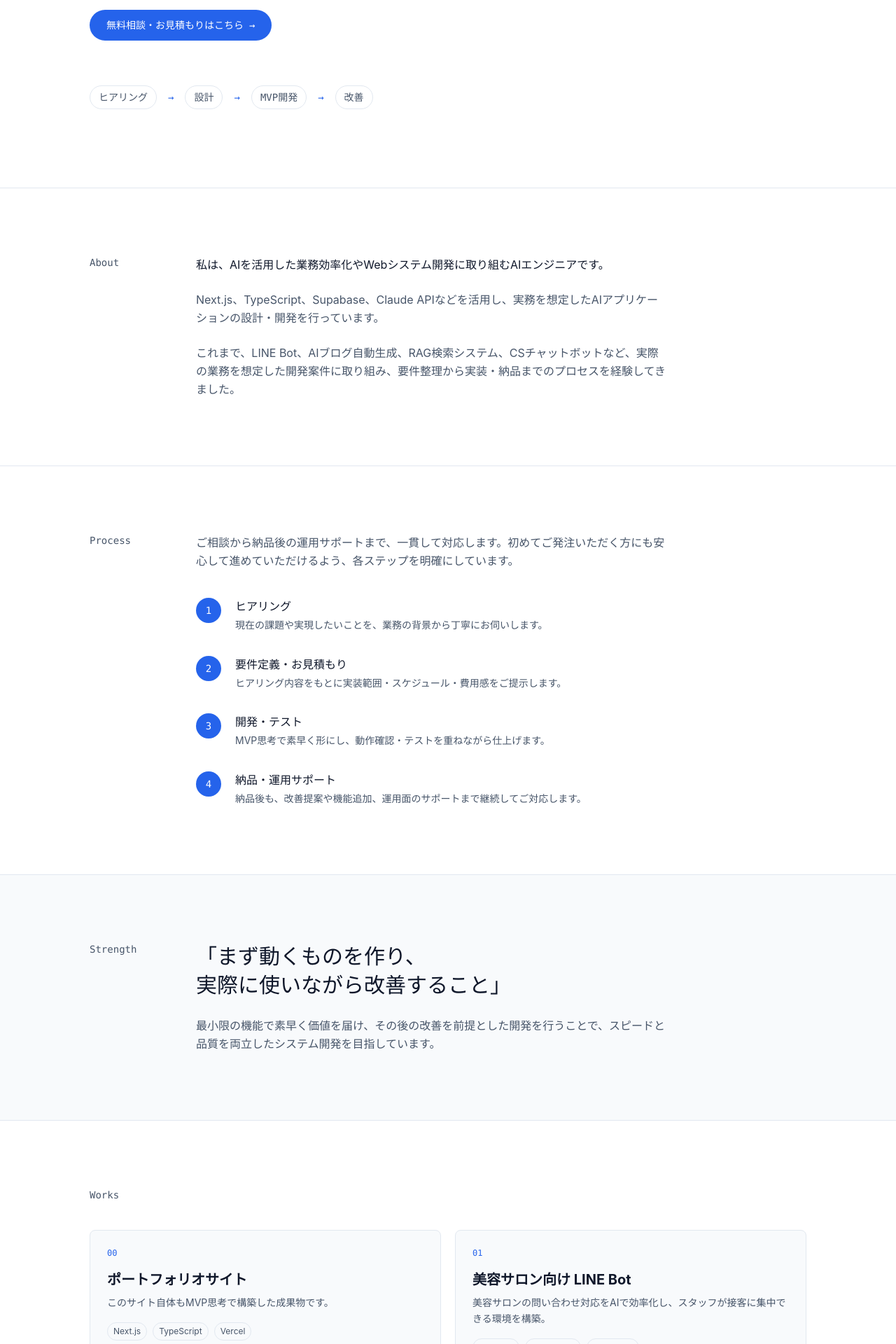
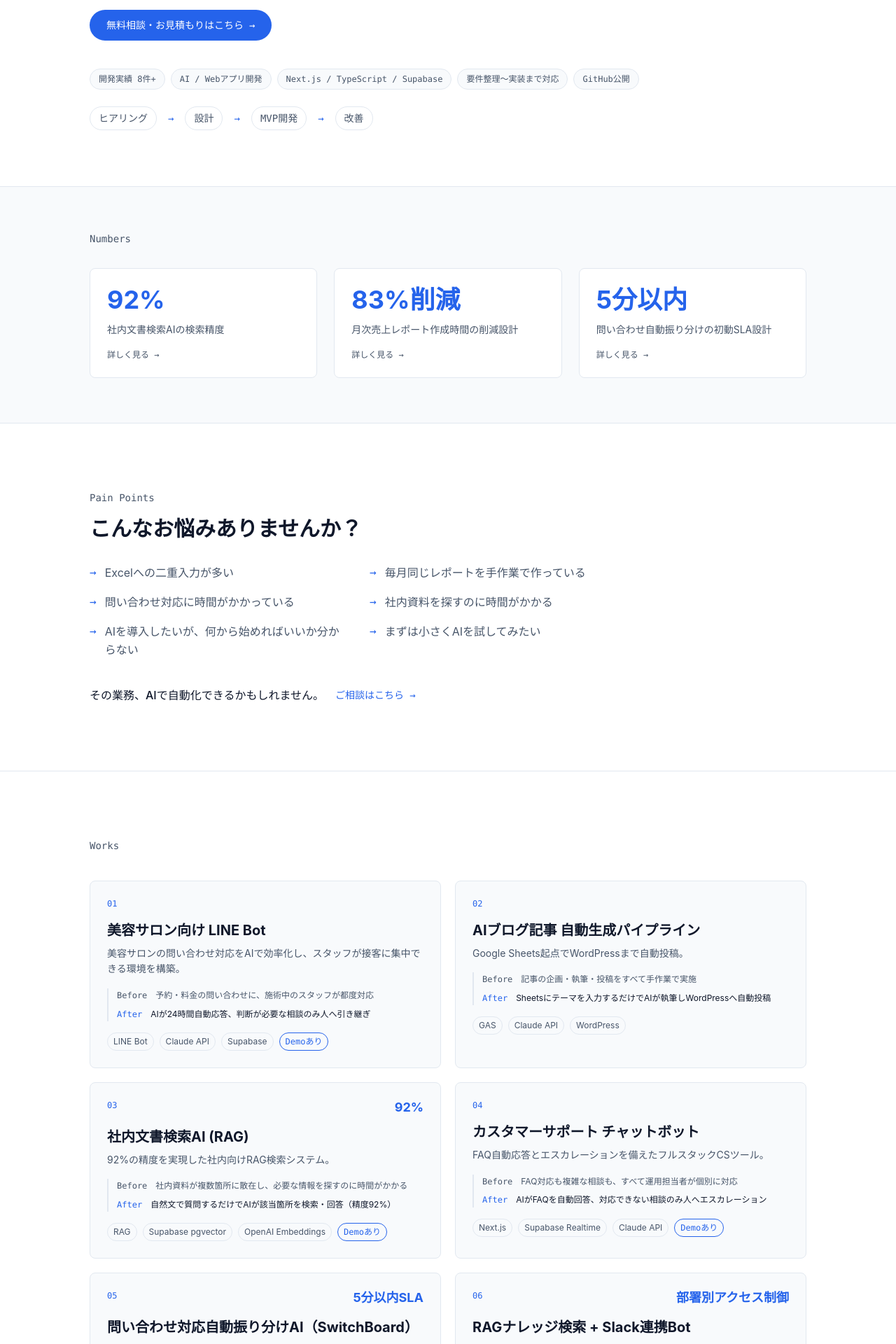
Before and after one commit to nobunori47/ai-engineer-portfolio, a Next.js app: page / in a window 1280 px wide. Shown: the part 480-2400 px from the top of the page at 70% size. Built offline with nearby package versions, Linux system fonts and the light colour scheme.

Commit message:
サイト構成を営業ツール化: Hero具体化/実績数字/Before-After/Services具体化/Contact強化ほか

```diff
--- a/app/page.tsx
+++ b/app/page.tsx
@@ -1,5 +1,57 @@
 import Link from "next/link";
 import { cases } from "@/lib/cases";
+
+const workCases = cases.filter((c) => c.slug !== "case-0-portfolio");
+
+const highlights = [
+  {
+    number: "92%",
+    label: "社内文書検索AIの検索精度",
+    href: "/works/case-3-rag-search",
+  },
+  {
+    number: "83%削減",
+    label: "月次売上レポート作成時間の削減設計",
+    href: "/works/case-7-sales-dashboard",
+  },
+  {
+    number: "5分以内",
+    label: "問い合わせ自動振り分けの初動SLA設計",
+    href: "/works/case-5-switchboard-notification-hub",
+  },
+];
+
+const painPoints = [
+  "Excelへの二重入力が多い",
+  "毎月同じレポートを手作業で作っている",
+  "問い合わせ対応に時間がかかっている",
+  "社内資料を探すのに時間がかかる",
+  "AIを導入したいが、何から始めればいいか分からない",
+  "まずは小さくAIを試してみたい",
+];
+
+const services = [
+  {
+    name: "AIチャットボット",
+    desc: "FAQ・問い合わせ対応をAIで自動化",
+  },
+  {
+    name: "社内RAG検索",
+    desc: "社内文書・マニュアルをAIで検索・回答",
+  },
+  {
+    name: "業務自動化",
+    desc: "Excel・スプレッドシート・メールなどの定型業務を自動化",
+  },
+  {
+    name: "AIダッシュボード",
+    desc: "売上・顧客データをAIが分析しレポート化",
+  },
+  {
+    name: "Webアプリ・MVP開発",
+    desc: "新規サービスのプロトタイプ〜MVPを一気通貫で開発",
+  },
+];
 
 export default function Home() {
   return (
@@ -20,19 +72,18 @@ export default function Home() {
       </header>
 
       {/* Hero */}
-      <section className="pt-40 pb-28 px-6 border-b border-[var(--color-border)]">
+      <section className="pt-40 pb-20 px-6 border-b border-[var(--color-border)]">
         <div className="max-w-5xl mx-auto">
           <p className="font-[family-name:var(--font-mono)] text-sm text-[var(--color-accent)] mb-6">
             AI Engineer
           </p>
           <h1 className="font-[family-name:var(--font-display)] text-4xl sm:text-6xl font-bold leading-[1.15] max-w-3xl">
-            AIで業務を
+            AIで、面倒な業務を
             <br />
-            もっとシンプルに。
+            自動化します。
           </h1>
           <p className="mt-8 text-lg text-[var(--color-text-sub)] max-w-xl leading-relaxed">
-            AIを活用したWebアプリケーションや業務効率化システムを設計・開発しています。
-            ヒアリングから設計、MVP開発、改善まで一貫して対応し、実務で使えるシステムを短期間で形にします。
+            AIチャットボット・社内RAG検索・業務自動化システムなどを、要件のヒアリングから設計・開発・改善まで一貫して対応します。実務で使えるシステムを短期間で形にします。
           </p>
 
           <div className="mt-8">
@@ -45,8 +96,26 @@ export default function Home() {
             </a>
           </div>
 
+          {/* Trust badges */}
+          <div className="mt-10 flex items-center gap-2 flex-wrap font-[family-name:var(--font-mono)] text-xs text-[var(--color-text-sub)]">
+            {[
+              `開発実績 ${workCases.length}件+`,
+              "AI / Webアプリ開発",
+              "Next.js / TypeScript / Supabase",
+              "要件整理〜実装まで対応",
+              "GitHub公開",
+            ].map((badge) => (
+              <span
+                key={badge}
+                className="px-3 py-1.5 rounded-full border border-[var(--color-border)] bg-[var(--color-bg-card)]"
+              >
+                {badge}
+              </span>
+            ))}
+          </div>
+
           {/* Process line — signature element */}
-          <div className="mt-16 flex items-center gap-2 sm:gap-4 flex-wrap font-[family-name:var(--font-mono)] text-xs sm:text-sm text-[var(--color-text-sub)]">
+          <div className="mt-6 flex items-center gap-2 sm:gap-4 flex-wrap font-[family-name:var(--font-mono)] text-xs sm:text-sm text-[var(--color-text-sub)]">
             {["ヒアリング", "設計", "MVP開発", "改善"].map((step, i) => (
               <div key={step} className="flex items-center gap-2 sm:gap-4">
                 <span className="px-3 py-1.5 border border-[var(--color-border)] rounded-full">
@@ -56,6 +125,151 @@ export default function Home() {
               </div>
             ))}
           </div>
+        </div>
+      </section>
+
+      {/* Numbers */}
+      <section className="py-16 px-6 border-b border-[var(--color-border)] bg-[var(--color-bg-card)]">
+        <div className="max-w-5xl mx-auto">
+          <p className="font-[family-name:var(--font-mono)] text-sm text-[var(--color-text-sub)] mb-8">
+            Numbers
+          </p>
+          <div className="grid sm:grid-cols-3 gap-6">
+            {highlights.map((h) => (
+              <Link
+                key={h.href}
+                href={h.href}
+                className="group block rounded-lg border border-[var(--color-border)] bg-[var(--color-bg)] p-6 hover:border-[var(--color-accent)] transition-colors"
+              >
+                <p className="font-[family-name:var(--font-display)] text-4xl font-bold text-[var(--color-accent)]">
+                  {h.number}
+                </p>
+                <p className="mt-3 text-sm text-[var(--color-text-sub)] leading-relaxed">
+                  {h.label}
+                </p>
+                <p className="mt-4 text-xs font-[family-name:var(--font-mono)] text-[var(--color-text-sub)] group-hover:text-[var(--color-accent)] transition-colors">
+                  詳しく見る →
+                </p>
+              </Link>
+            ))}
+          </div>
+        </div>
+      </section>
+
+      {/* Pain points */}
+      <section className="py-24 px-6 border-b border-[var(--color-border)]">
+        <div className="max-w-5xl mx-auto">
+          <p className="font-[family-name:var(--font-mono)] text-sm text-[var(--color-text-sub)] mb-4">
+            Pain Points
+          </p>
+          <h2 className="font-[family-name:var(--font-display)] text-2xl sm:text-3xl font-bold">
+            こんなお悩みありませんか？
+          </h2>
+          <ul className="mt-8 grid sm:grid-cols-2 gap-x-8 gap-y-4 max-w-3xl">
+            {painPoints.map((p) => (
+              <li key={p} className="flex gap-3 leading-relaxed text-[var(--color-text-sub)]">
+                <span className="text-[var(--color-accent)] font-[family-name:var(--font-mono)] shrink-0">→</span>
+                {p}
+              </li>
+            ))}
+          </ul>
+          <div className="mt-10 flex items-center gap-4 flex-wrap">
+            <p className="font-medium">
+              その業務、AIで自動化できるかもしれません。
+            </p>
+            <a
+              href="#contact"
+              className="inline-flex items-center gap-2 text-sm font-[family-name:var(--font-mono)] text-[var(--color-accent)] hover:opacity-80 transition-opacity"
+            >
+              ご相談はこちら →
+            </a>
+          </div>
+        </div>
+      </section>
+
+      {/* Works */}
+      <section id="works" className="py-24 px-6 border-b border-[var(--color-border)]">
+        <div className="max-w-5xl mx-auto">
+          <p className="font-[family-name:var(--font-mono)] text-sm text-[var(--color-text-sub)] mb-10">
+            Works
+          </p>
+          <div className="grid sm:grid-cols-2 gap-5">
+            {workCases.map((c) => (
+              <Link
+                key={c.slug}
+                href={`/works/${c.slug}`}
+                className="group block p-6 rounded-lg border border-[var(--color-border)] bg-[var(--color-bg-card)] hover:border-[var(--color-accent)] transition-colors"
+              >
+                <div className="flex items-start justify-between gap-3">
+                  <span className="font-[family-name:var(--font-mono)] text-xs text-[var(--color-accent)]">
+                    {c.number}
+                  </span>
+                  {c.metric && (
+                    <span className="font-[family-name:var(--font-display)] text-lg font-bold text-[var(--color-accent)] text-right leading-tight">
+                      {c.metric}
+                    </span>
+                  )}
+                </div>
+                <h3 className="mt-4 font-[family-name:var(--font-display)] text-xl font-bold group-hover:text-[var(--color-accent)] transition-colors">
+                  {c.title}
+                </h3>
+                <p className="mt-2 text-sm text-[var(--color-text-sub)] leading-relaxed">
+                  {c.oneLiner}
+                </p>
+
+                {c.beforeAfter && (
+                  <div className="mt-4 flex flex-col gap-1.5 text-xs leading-relaxed border-l-2 border-[var(--color-border)] pl-3">
+                    <p className="text-[var(--color-text-sub)]">
+                      <span className="font-[family-name:var(--font-mono)] text-[var(--color-text-sub)]">Before　</span>
+                      {c.beforeAfter.before}
+                    </p>
+                    <p>
+                      <span className="font-[family-name:var(--font-mono)] text-[var(--color-accent)]">After　</span>
+                      {c.beforeAfter.after}
+                    </p>
+                  </div>
+                )}
+
+                <div className="mt-4 flex flex-wrap gap-2">
+                  {c.tags.map((tag) => (
+                    <span
+                      key={tag}
+                      className="text-xs px-2 py-1 rounded-full border border-[var(--color-border)] text-[var(--color-text-sub)]"
+                    >
+                      {tag}
+                    </span>
+                  ))}
+                  {c.demo && (
+                    <span className="text-xs px-2 py-1 rounded-full border border-[var(--color-accent)] text-[var(--color-accent)] font-[family-name:var(--font-mono)]">
+                      Demoあり
+                    </span>
+                  )}
+                </div>
+              </Link>
+            ))}
+          </div>
+        </div>
+      </section>
+
+      {/* Services */}
+      <section id="services" className="py-24 px-6 border-b border-[var(--color-border)] bg-[var(--color-bg-card)]">
+        <div className="max-w-5xl mx-auto grid sm:grid-cols-[120px_1fr] gap-8">
+          <p className="font-[family-name:var(--font-mono)] text-sm text-[var(--color-text-sub)]">
+            Services
+          </p>
+          <ul className="max-w-2xl space-y-5">
+            {services.map((service) => (
+              <li key={service.name} className="flex gap-3 leading-relaxed">
+                <span className="text-[var(--color-accent)] font-[family-name:var(--font-mono)] shrink-0">→</span>
+                <span>
+                  <span className="font-medium">{service.name}</span>
+                  <span className="block text-sm text-[var(--color-text-sub)] mt-0.5">
+                    {service.desc}
+                  </span>
+                </span>
+              </li>
+            ))}
+          </ul>
         </div>
       </section>
 
@@ -74,6 +288,25 @@ export default function Home() {
             </p>
             <p className="leading-relaxed text-[var(--color-text-sub)]">
             これまで、LINE Bot、AIブログ自動生成、RAG検索システム、CSチャットボットなど、実際の業務を想定した開発案件に取り組み、要件整理から実装・納品までのプロセスを経験してきました。
+            </p>
+          </div>
+        </div>
+      </section>
+
+      {/* Strength */}
+      <section className="py-24 px-6 border-b border-[var(--color-border)] bg-[var(--color-bg-card)]">
+        <div className="max-w-5xl mx-auto grid sm:grid-cols-[120px_1fr] gap-8">
+          <p className="font-[family-name:var(--font-mono)] text-sm text-[var(--color-text-sub)]">
+            Strength
+          </p>
+          <div className="max-w-2xl">
+            <p className="font-[family-name:var(--font-display)] text-2xl sm:text-3xl font-medium leading-snug">
+              「まず動くものを作り、
+              <br />
+              実際に使いながら改善すること」
+            </p>
+            <p className="mt-6 leading-relaxed text-[var(--color-text-sub)]">
+              最小限の機能で素早く価値を届け、その後の改善を前提とした開発を行うことで、スピードと品質を両立したシステム開発を目指しています。
             </p>
           </div>
         </div>
@@ -129,93 +362,6 @@ export default function Home() {
         </div>
       </section>
 
-      {/* Strength */}
-      <section className="py-24 px-6 border-b border-[var(--color-border)] bg-[var(--color-bg-card)]">
-        <div className="max-w-5xl mx-auto grid sm:grid-cols-[120px_1fr] gap-8">
-          <p className="font-[family-name:var(--font-mono)] text-sm text-[var(--color-text-sub)]">
-            Strength
-          </p>
-          <div className="max-w-2xl">
-            <p className="font-[family-name:var(--font-display)] text-2xl sm:text-3xl font-medium leading-snug">
-              「まず動くものを作り、
-              <br />
-              実際に使いながら改善すること」
-            </p>
-            <p className="mt-6 leading-relaxed text-[var(--color-text-sub)]">
-              最小限の機能で素早く価値を届け、その後の改善を前提とした開発を行うことで、スピードと品質を両立したシステム開発を目指しています。
-            </p>
-          </div>
-        </div>
-      </section>
-
-      {/* Works */}
-      <section id="works" className="py-24 px-6 border-b border-[var(--color-border)]">
-        <div className="max-w-5xl mx-auto">
-          <p className="font-[family-name:var(--font-mono)] text-sm text-[var(--color-text-sub)] mb-10">
-            Works
-          </p>
-          <div className="grid sm:grid-cols-2 gap-5">
-            {cases.map((c) => (
-              <Link
-                key={c.slug}
-                href={`/works/${c.slug}`}
-                className="group block p-6 rounded-lg border border-[var(--color-border)] bg-[var(--color-bg-card)] hover:border-[var(--color-accent)] transition-colors"
-              >
-                <div className="flex items-start justify-between">
-                  <span className="font-[family-name:var(--font-mono)] text-xs text-[var(--color-accent)]">
-                    {c.number}
-                  </span>
-                  {c.metric && (
-                    <span className="font-[family-name:var(--font-mono)] text-xs text-[var(--color-text-sub)]">
-                      {c.metric}
-                    </span>
-                  )}
-                </div>
-                <h3 className="mt-4 font-[family-name:var(--font-display)] text-xl font-bold group-hover:text-[var(--color-accent)] transition-colors">
-                  {c.title}
-                </h3>
-                <p className="mt-2 text-sm text-[var(--color-text-sub)] leading-relaxed">
-                  {c.oneLiner}
-                </p>
-                <div className="mt-4 flex flex-wrap gap-2">
-                  {c.tags.map((tag) => (
-                    <span
-                      key={tag}
-                      className="text-xs px-2 py-1 rounded-full border border-[var(--color-border)] text-[var(--color-text-sub)]"
-                    >
-                      {tag}
-                    </span>
-                  ))}
-                </div>
-              </Link>
-            ))}
-          </div>
-        </div>
-      </section>
-
-      {/* Services */}
-      <section id="services" className="py-24 px-6 border-b border-[var(--color-border)] bg-[var(--color-bg-card)]">
-        <div className="max-w-5xl mx-auto grid sm:grid-cols-[120px_1fr] gap-8">
-          <p className="font-[family-name:var(--font-mono)] text-sm text-[var(--color-text-sub)]">
-            Services
-          </p>
-          <ul className="max-w-2xl space-y-4">
-            {[
-              "AIチャットボット開発",
-              "RAG（社内文書検索・FAQ検索）",
-              "業務効率化システム開発",
-              "Webアプリケーション開発",
-              "MVP開発・プロトタイプ開発",
-            ].map((service) => (
-              <li key={service} className="flex items-center gap-3 leading-relaxed">
-                <span className="text-[var(--color-accent)] font-[family-name:var(--font-mono)]">→</span>
-                {service}
-              </li>
-            ))}
-          </ul>
-        </div>
-      </section>
-
       {/* Contact */}
       <section id="contact" className="py-24 px-6">
         <div className="max-w-5xl mx-auto grid sm:grid-cols-[120px_1fr] gap-8">
@@ -223,6 +369,9 @@ export default function Home() {
             Contact
           </p>
           <div className="max-w-2xl">
+            <p className="leading-relaxed mb-3">
+              「これ、AIで自動化できる？」という段階でも大丈夫です。
+            </p>
             <p className="leading-relaxed text-[var(--color-text-sub)] mb-8">
               ご相談・お仕事のご依頼はお気軽にご連絡ください。
             </p>
--- a/app/works/[slug]/page.tsx
+++ b/app/works/[slug]/page.tsx
@@ -51,6 +51,26 @@ export default async function CasePage({
               </span>
             ))}
           </div>
+
+          {c.beforeAfter && (
+            <div className="mt-10 grid sm:grid-cols-[1fr_auto_1fr] gap-4 sm:gap-6 items-stretch rounded-lg border border-[var(--color-border)] bg-[var(--color-bg-card)] p-6">
+              <div>
+                <p className="font-[family-name:var(--font-mono)] text-xs text-[var(--color-text-sub)] mb-2">
+                  Before
+                </p>
+                <p className="leading-relaxed">{c.beforeAfter.before}</p>
+              </div>
+              <div className="flex items-center justify-center text-[var(--color-accent)] font-[family-name:var(--font-mono)] text-xl">
+                →
+              </div>
+              <div>
+                <p className="font-[family-name:var(--font-mono)] text-xs text-[var(--color-accent)] mb-2">
+                  After
+                </p>
+                <p className="leading-relaxed">{c.beforeAfter.after}</p>
+              </div>
+            </div>
+          )}
 
           {c.images && c.images.length > 0 && (
             <div className="mt-12 grid gap-4 sm:grid-cols-3">
@@ -233,7 +253,7 @@ export default async function CasePage({
               )}
               {c.demo && (
                 <a href={c.demo} target="_blank" rel="noopener noreferrer" className="hover:text-[var(--color-accent)] transition-colors">
-                  → Demo
+                  → Demoを見る
                 </a>
               )}
             </div>
--- a/lib/cases.ts
+++ b/lib/cases.ts
@@ -1,6 +1,11 @@
 export type Screenshot = {
   src: string;
   alt: string;
+};
+
+export type BeforeAfter = {
+  before: string;
+  after: string;
 };
 
 export type CaseStudy = {
@@ -10,6 +15,7 @@ export type CaseStudy = {
   oneLiner: string;
   tags: string[];
   metric?: string;
+  beforeAfter?: BeforeAfter;
   target?: string;
   challenge?: string;
   proposal?: string;
@@ -62,6 +68,10 @@ export const cases: CaseStudy[] = [
     oneLiner:
       "美容サロンの問い合わせ対応をAIで効率化し、スタッフが接客に集中できる環境を構築。",
     tags: ["LINE Bot", "Claude API", "Supabase"],
+    beforeAfter: {
+      before: "予約・料金の問い合わせに、施術中のスタッフが都度対応",
+      after: "AIが24時間自動応答、判断が必要な相談のみ人へ引き継ぎ",
+    },
     target:
       "予約・問い合わせ対応に追われる美容サロン・エステサロンなどのオーナー様・スタッフ様",
     challenge:
@@ -120,6 +130,10 @@ export const cases: CaseStudy[] = [
         alt: "GAS実行ログ（記事生成の処理状況を確認）",
       },
     ],
+    beforeAfter: {
+      before: "記事の企画・執筆・投稿をすべて手作業で実施",
+      after: "Sheetsにテーマを入力するだけでAIが執筆しWordPressへ自動投稿",
+    },
     target:
       "オウンドメディアを運営する担当者様・Webマーケター様・個人ブロガー様",
     challenge:
@@ -147,6 +161,10 @@ export const cases: CaseStudy[] = [
     oneLiner: "92%の精度を実現した社内向けRAG検索システム。",
     tags: ["RAG", "Supabase pgvector", "OpenAI Embeddings"],
     metric: "92%",
+    beforeAfter: {
+      before: "社内資料が複数箇所に散在し、必要な情報を探すのに時間がかかる",
+      after: "自然文で質問するだけでAIが該当箇所を検索・回答（精度92%）",
+    },
     target:
       "社内マニュアルや規程の検索に時間を取られているバックオフィス担当者様・情報システム担当者様（架空クライアント TechBridge を想定）",
     challenge:
@@ -203,6 +221,10 @@ export const cases: CaseStudy[] = [
         alt: "オペレーター管理画面（会話一覧・返信対応の様子）",
       },
     ],
+    beforeAfter: {
+      before: "FAQ対応も複雑な相談も、すべて運用担当者が個別に対応",
+      after: "AIがFAQを自動回答、対応できない相談のみ人へエスカレーション",
+    },
     target:
       "FAQ対応の負荷が高く、複雑な相談への引き継ぎ体制を整えたいECサイト様・SaaS事業者様のカスタマーサポートチーム（架空クライアント BOTANICA を想定）",
     challenge:
@@ -253,6 +275,10 @@ export const cases: CaseStudy[] = [
       },
     ],
     metric: "5分以内SLA",
+    beforeAfter: {
+      before: "メール・LINEの問い合わせが窓口に集中し、分類・振り分けに時間がかかる",
+      after: "AIが内容を自動分類し、最適な担当チャンネルへリアルタイム通知",
+    },
     target:
       "複数チャネルからの問い合わせが集中し、振り分けに時間がかかる不動産管理会社様などの営業・サポート部門（架空クライアント 不動産管理会社 を想定）",
     challenge:
@@ -315,6 +341,10 @@ export const cases: CaseStudy[] = [
       },
     ],
     metric: "部署別アクセス制御",
+    beforeAfter: {
+      before: "部署ごとに散在するナレッジをSlackから横断検索できない",
+      after: "Slackでメンションするだけで、自部署の文書のみを検索し出典付きで回答",
+    },
     target:
       "部署ごとに機密度の異なる情報を扱う企業の情報システム部門様・Slack運用チーム様",
     challenge:
@@ -355,6 +385,10 @@ export const cases: CaseStudy[] = [
       "CSVアップロードした売上データをAIが分析し、KPI・ランキング・改善アクションを自動生成する業務支援システム。",
     tags: ["Next.js", "Supabase", "Claude API"],
     metric: "レポート作成 83%削減",
+    beforeAfter: {
+      before: "月次レポート作成（集計・グラフ・コメント執筆）に毎回3時間",
+      after: "CSVをアップロードするだけでKPI集計とAI分析コメントを自動生成",
+    },
     target:
       "毎月の売上レポート作成に時間を取られているアパレルEC様等の店舗運営者様・経営層様（架空クライアント アパレルEC「LUMINA」を想定）",
     challenge:
@@ -400,6 +434,10 @@ export const cases: CaseStudy[] = [
     oneLiner:
       "WordPressをヘッドレスCMSとして活用し、カスタム投稿タイプ・タクソノミー設計からNext.js連携まで構築した事例管理基盤。",
     tags: ["Next.js", "TypeScript", "WordPress REST API", "Docker"],
+    beforeAfter: {
+      before: "案件事例やブログの更新にコード修正が必要",
+      after: "WordPress管理画面から更新するだけでNext.js側に反映（コード変更不要）",
+    },
     target:
       "案件事例やブログなど構造化コンテンツの更新頻度が高く、表示速度・SEOを重視するWeb担当者様・事業者様",
     challenge:
```
